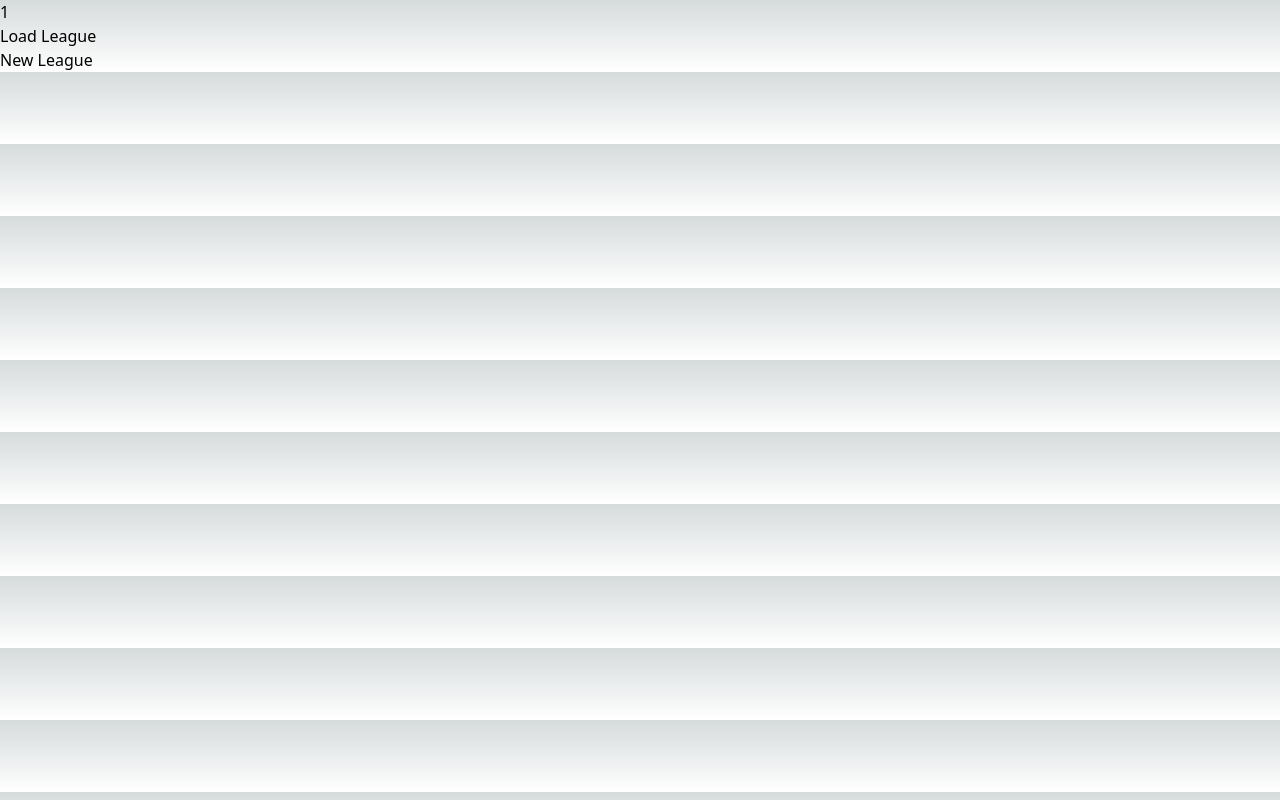
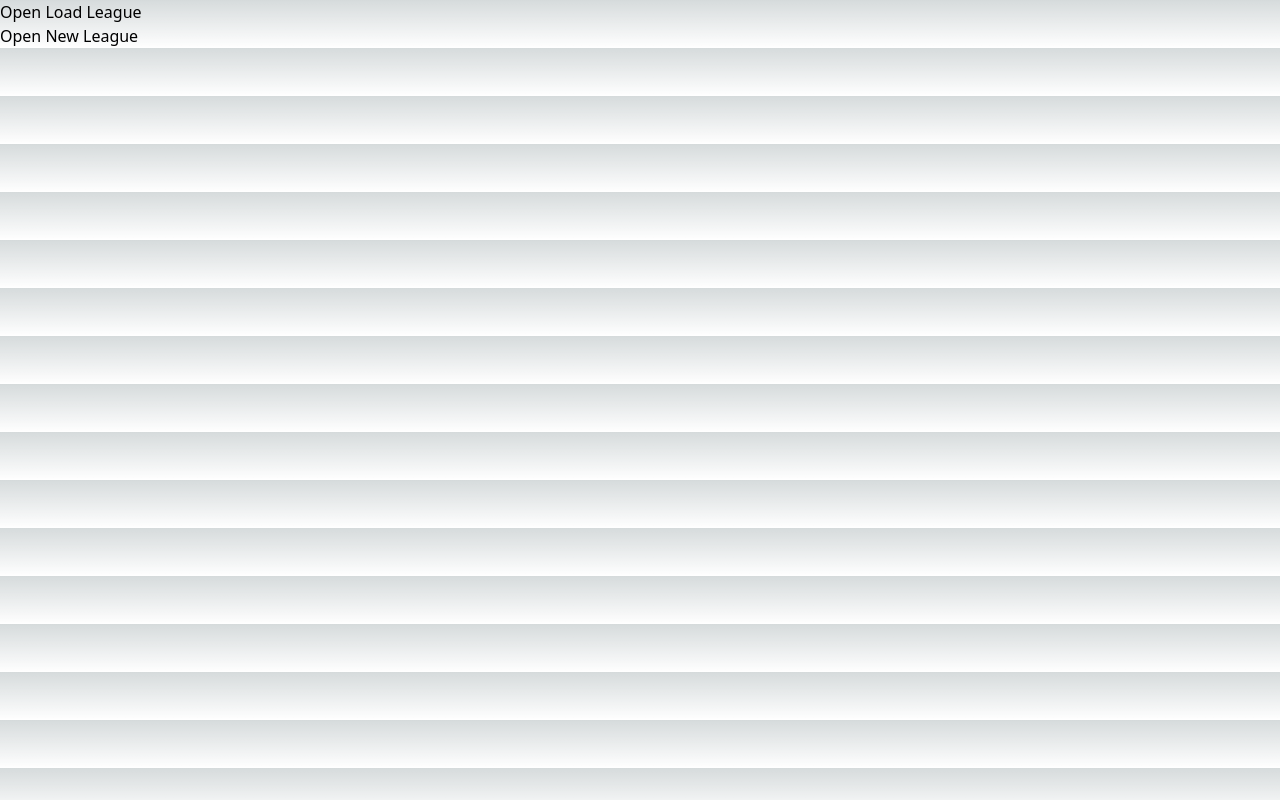
Before and after one commit to emanpecson/nba-fantasy-league, a Next.js app: page /1/menu in a window 1280 px wide. Built offline with nearby package versions, Linux system fonts and the light colour scheme.

Commit message:
setup basic modal component

```diff
--- a/src/app/[userId]/menu/@leagueModal/loadLeague/page.tsx
+++ /dev/null
@@ -1,11 +0,0 @@
-
-
-export default function loadLeague() {
-	return(
-		<Modal>
-			<h1>
-				load league
-			</h1>
-		</Modal>
-	)
-}
--- /dev/null
+++ b/src/app/[userId]/menu/components/modal.tsx
@@ -0,0 +1,22 @@
+import React, { useState } from 'react';
+// import styles from './styles.module.css';
+
+export default function Modal({ isOpen, onClose, children }) {
+	// destructured elems, such that when we set those
+	// in the parent component, it'll use them here by the same name
+
+	if(!isOpen)
+		return null;
+
+	return (
+		<div className="fixed inset-0 flex items-center justify-center z-50">
+
+			<div className="bg-gray-300 rounded-lg p-8">
+				content: { children }
+				<button className="bg-gray-500 hover:bg-gray-700 text-white font-bold py-2 px-4 rounded mt-4" onClick={onClose}>
+					Close
+				</button>
+			</div>
+		</div>
+	)
+}
--- a/src/app/[userId]/menu/layout.tsx
+++ /dev/null
@@ -1,9 +0,0 @@
-// export default async function Layout(props: { children: React.ReactNode, leagueModal: React.ReactNode; }) {
-export default async function Layout({ children }: { children: React.ReactNode; }) {
-	return(
-		<>
-			{ children }
-			{/* { props.leagueModal } */}
-		</>
-	)
-}
--- /dev/null
+++ b/src/app/[userId]/menu/loadLeague/page.tsx
@@ -0,0 +1,5 @@
+export default function LoadLeague() {
+	return (
+		<div>load league</div>
+	);
+}
--- a/src/app/[userId]/menu/@leagueModal/newLeague/page.tsx
+++ b/src/app/[userId]/menu/newLeague/page.tsx
@@ -4,8 +4,7 @@ import React, { useState } from 'react';
 
 // the configs are contingent to whether the user selects:
 // fantasy or simulation mode
-export default function newLeague() {
-	// const [mode, setMode] = useState('');
+export default function NewLeague() {
 	const [ftsyMode, setFtsyMode] = useState(false);
 	const [simMode, setSimMode] = useState(false);
 
--- a/src/app/[userId]/menu/page.tsx
+++ b/src/app/[userId]/menu/page.tsx
@@ -1,17 +1,39 @@
-import Link from "next/link"
+'use client';
 
-export default function Menu({ params }) {
-	return(
+import Modal from "./components/modal";
+import LoadLeague from "./loadLeague/page";
+import NewLeague from "./newLeague/page";
+import { useState } from "react";
+
+export default function Menu() {
+	const [isOpenNewLeagueModal, setIsOpenNewLeagueModal] = useState(false);
+	const [isOpenLoadLeagueModal, setIsOpenLoadLeagueModal] = useState(false);
+
+	const openNewLeagueModal = () => { setIsOpenNewLeagueModal(true); }
+	const closeNewLeagueModal = () => { setIsOpenNewLeagueModal(false); }
+
+	const openLoadLeagueModal = () => { setIsOpenLoadLeagueModal(true); }
+	const closeLoadLeagueModal = () => { setIsOpenLoadLeagueModal(false); }
+
+	return (
 		<div>
 			<div>
-				{ params.userId }
+				<button onClick={openLoadLeagueModal}>
+					Open Load League
+				</button>
+				<Modal isOpen={isOpenLoadLeagueModal} onClose={closeLoadLeagueModal}>
+					<LoadLeague />
+				</Modal>
 			</div>
 			<div>
-				<Link href={`/${params.userId}/menu/loadLeague`}>Load League</Link>
+				<button onClick={openNewLeagueModal}>
+					Open New League
+				</button>
+				<Modal isOpen={isOpenNewLeagueModal} onClose={closeNewLeagueModal}>
+					<NewLeague />
+				</Modal>
 			</div>
-			<div>
-				<Link href={`/${params.userId}/menu/newLeague`}>New League</Link>
-			</div>
+
 		</div>
-	)
+	);
 }
```
